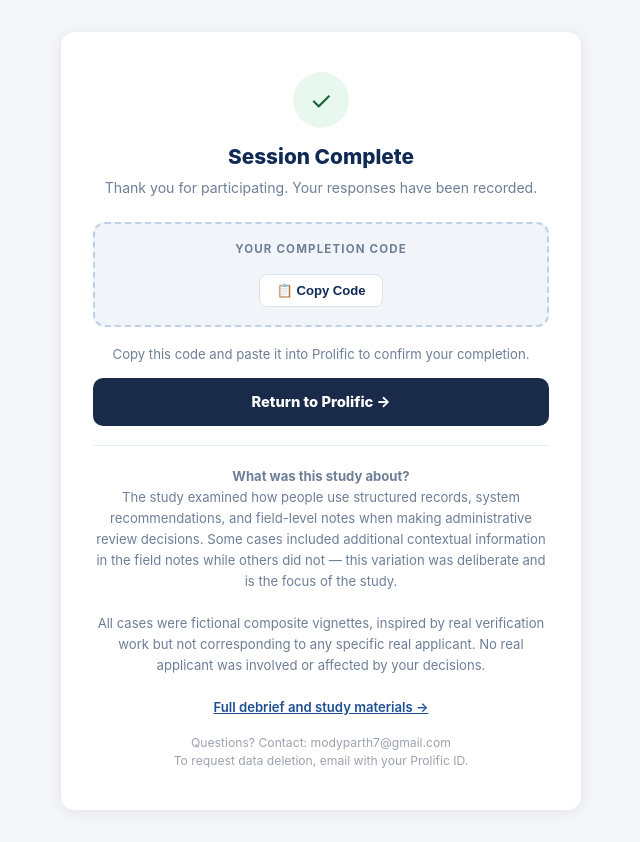
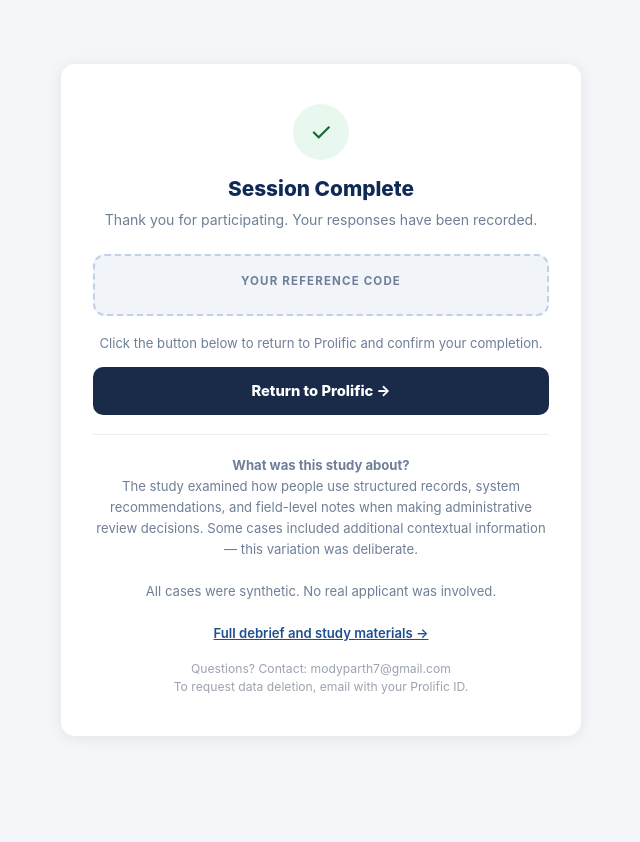
Before and after one commit to ParthMody/SARALv1, a FastAPI app: template app/templates/complete.html in a window 1280 px wide. Shown: the whole page, without its empty margins (319-959 px from the left). After the commit the page ends 694 px from the top, so only its background shows below. Run offline with FastAPI, Linux system fonts and the light colour scheme; the template is opened without the code that fills it, so the values that code supplies are empty.

Commit message:
Use Prolific redirect URL directly, remove copy-paste completion flow

```diff
--- a/app/routes/session.py
+++ b/app/routes/session.py
@@ -618,7 +618,7 @@ def session_complete(
     op = _get_operator_or_404(session_id, db)
 
     completion_code = op.prolific_completion_code or "SARAL-000000"
-    prolific_redirect = settings.PROLIFIC_COMPLETION_URL.replace("{code}", completion_code)
+    prolific_redirect = settings.PROLIFIC_COMPLETION_URL
 
     return templates.TemplateResponse(
         "complete.html",
--- a/app/templates/complete.html
+++ b/app/templates/complete.html
@@ -32,15 +32,12 @@
     <p class="sub">Thank you for participating. Your responses have been recorded.</p>
 
     <div class="code-box">
-      <div class="code-label">Your Completion Code</div>
+      <div class="code-label">Your Reference Code</div>
       <div class="code-value" id="code">{{ completion_code }}</div>
-      <button class="copy-btn" id="copy-btn" onclick="copyCode()">
-        📋 Copy Code
-      </button>
     </div>
 
     <p style="font-size:0.82rem;color:#6e7f97;margin-bottom:1rem;">
-      Copy this code and paste it into Prolific to confirm your completion.
+      Click the button below to return to Prolific and confirm your completion.
     </p>
 
     <a href="{{ prolific_redirect_url }}" class="prolific-btn" style="display:flex;align-items:center;justify-content:center;text-decoration:none;">
@@ -51,9 +48,9 @@
 
     <div class="debrief">
       <strong>What was this study about?</strong><br>
-      The study examined how people use structured records, system recommendations, and field-level notes when making administrative review decisions. Some cases included additional contextual information in the field notes while others did not — this variation was deliberate and is the focus of the study.
+      The study examined how people use structured records, system recommendations, and field-level notes when making administrative review decisions. Some cases included additional contextual information — this variation was deliberate.
       <br><br>
-      All cases were fictional composite vignettes, inspired by real verification work but not corresponding to any specific real applicant. No real applicant was involved or affected by your decisions.
+      All cases were synthetic. No real applicant was involved.
       <br><br>
       <a href="https://parthmody.me/saral-materials" target="_blank">Full debrief and study materials →</a>
     </div>
```
